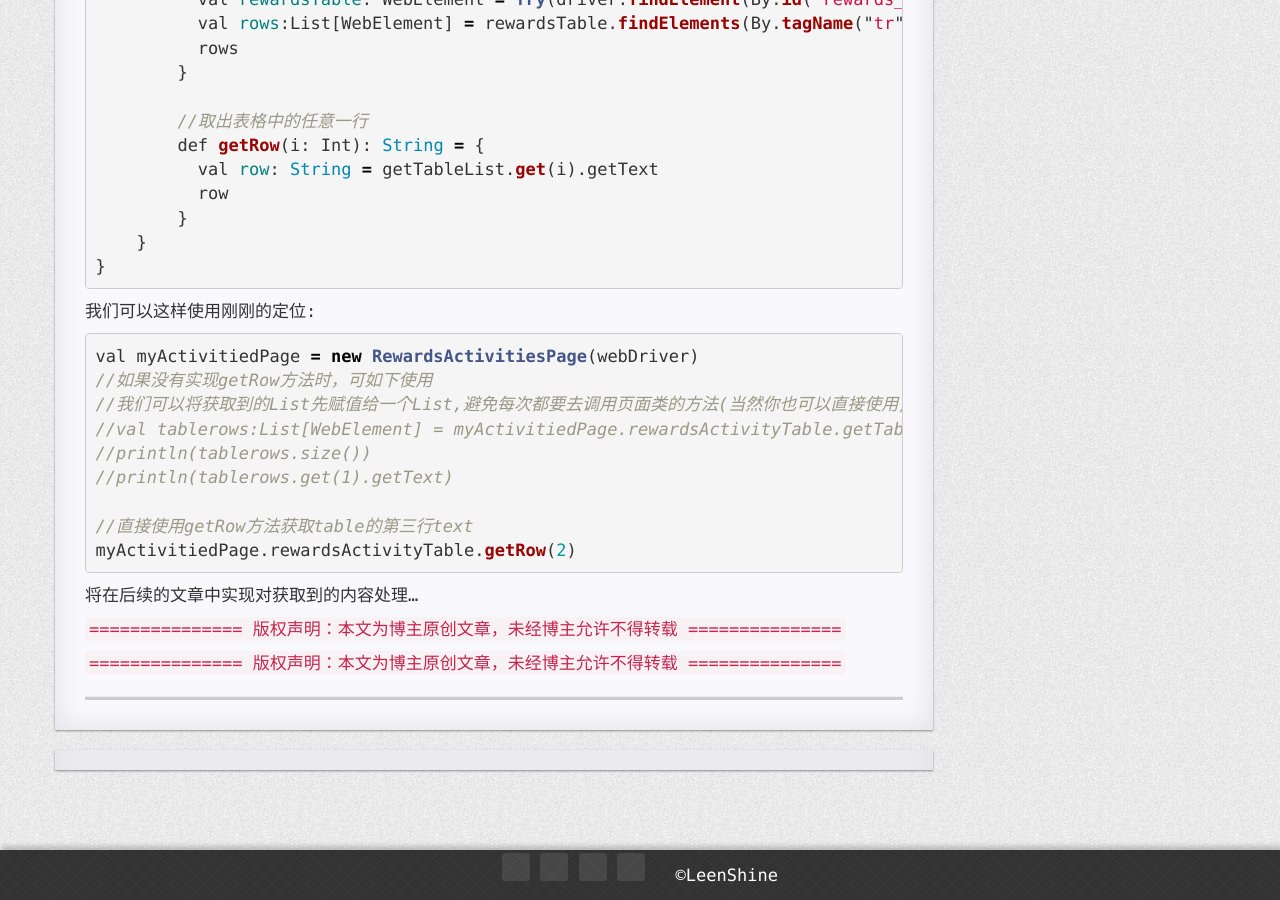
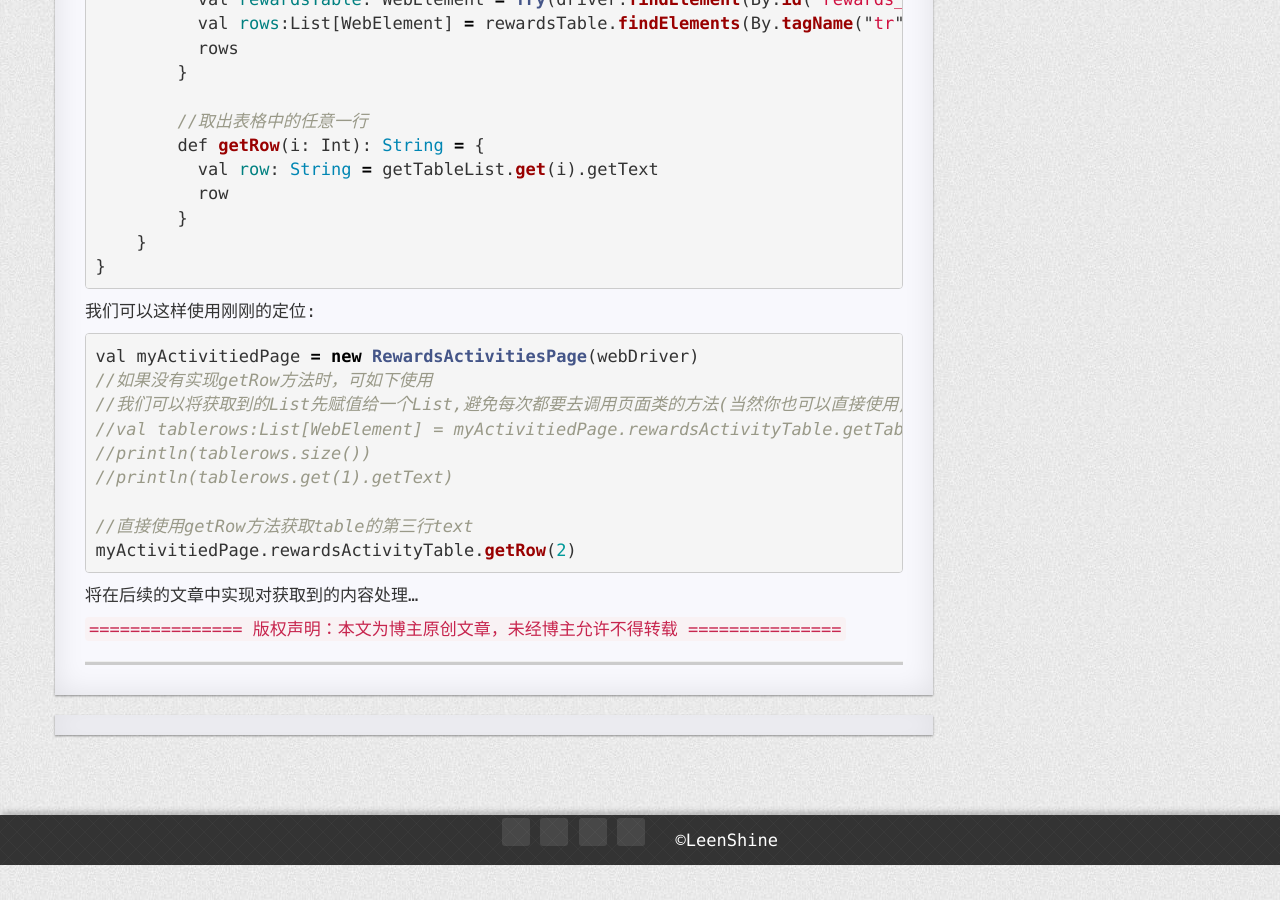
Before and after one commit to Leenshine/leenshine.github.io, a Jekyll site: the page built from _posts/2017-08-08-selenium.md, in a window 1280 px wide and 900 px high, scrolled down 1315 px. Built offline with Jekyll 4.4.1, drawn with Linux system fonts in a browser that asks for light colours; nearby versions of some CDN libraries; comment, search, counter and statistics services are not loaded; a style sheet for code colours, icons or effects is not loaded; after the commit the page ends 2180 px from its top, so only the background shows below that.

Commit message:
Update 2017-08-08-selenium.md

```diff
--- a/_posts/2017-08-08-selenium.md
+++ b/_posts/2017-08-08-selenium.md
@@ -83,9 +83,4 @@ myActivitiedPage.rewardsActivityTable.getRow(2)
 
 将在后续的文章中实现对获取到的内容处理...
 
-
 `===============   版权声明：本文为博主原创文章，未经博主允许不得转载   ===============`
-
-
-
-`===============   版权声明：本文为博主原创文章，未经博主允许不得转载   ===============`
```
